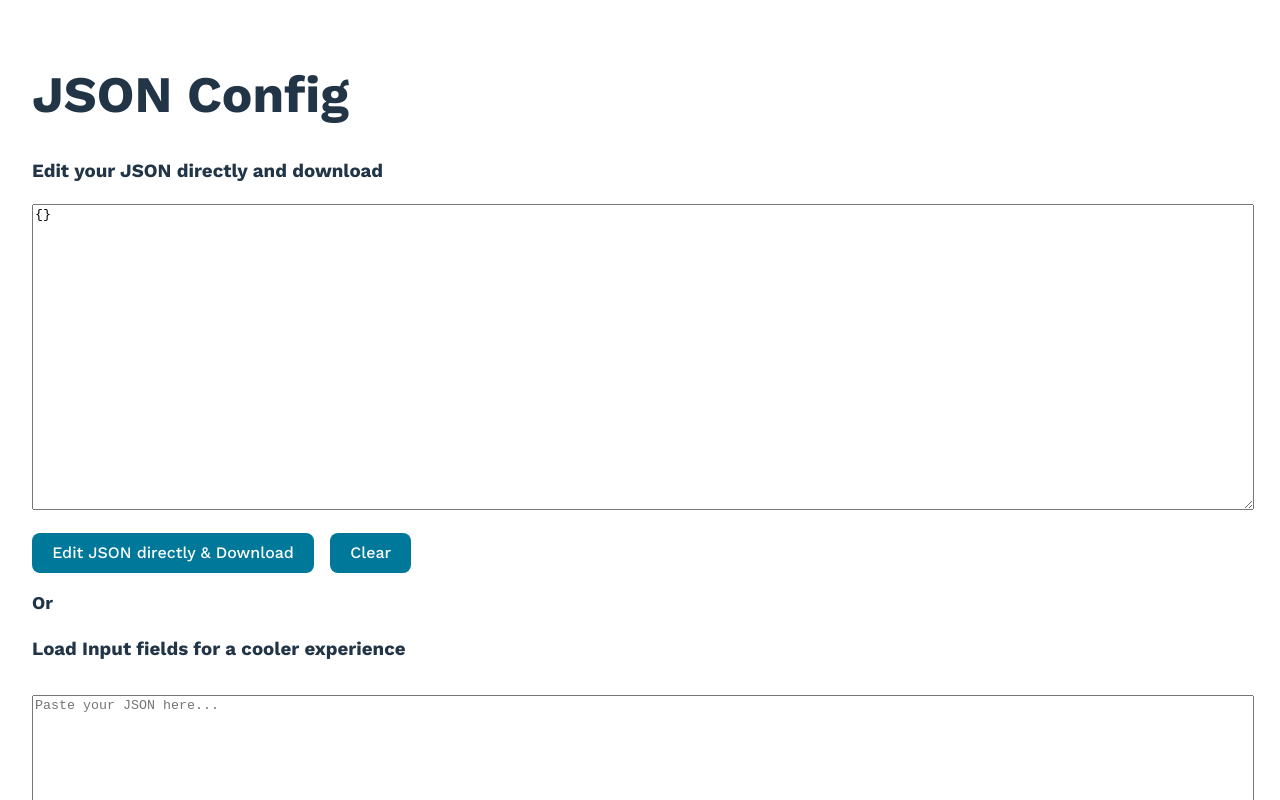
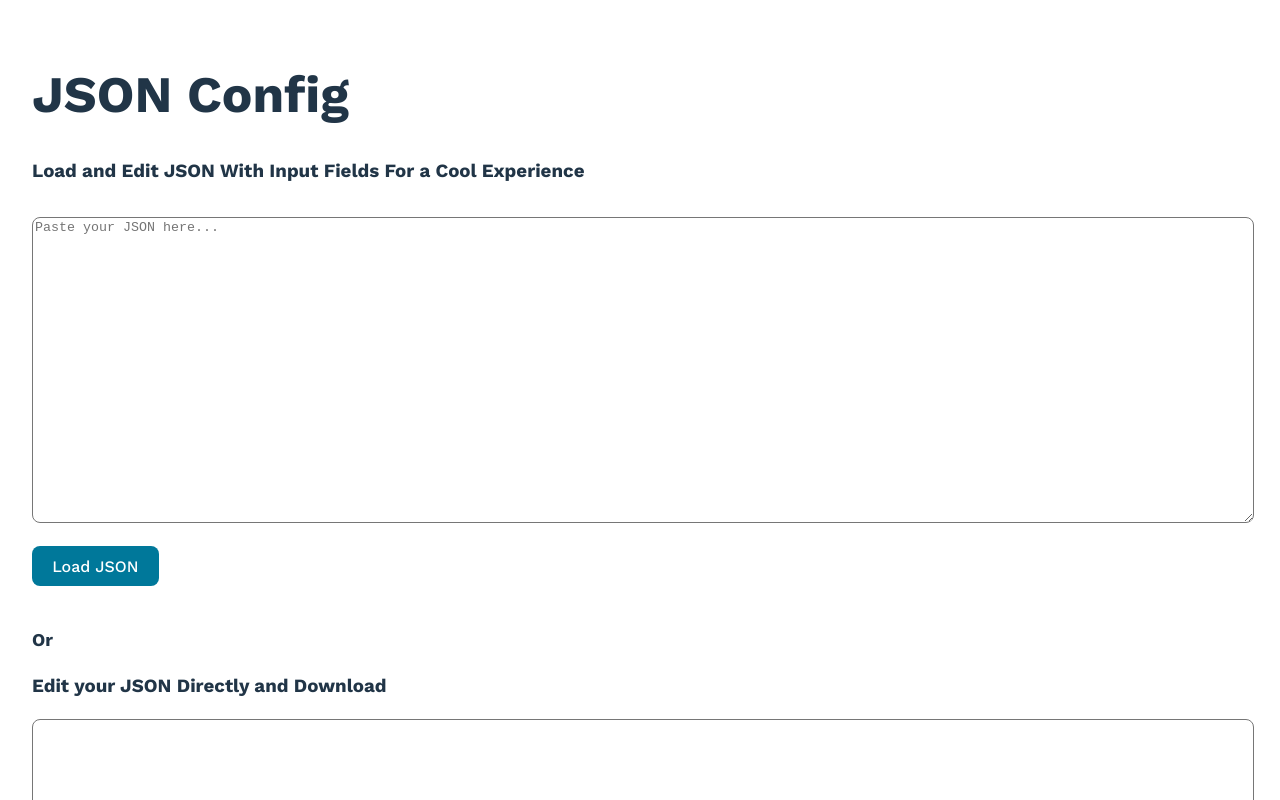
Before and after one commit to omotolamacaulay/json-config, a React (Vite) app: page / in a window 1280 px wide. Shown: the top 800 px of the page. Built offline with nearby package versions, Linux system fonts and the light colour scheme.

Commit message:
Clean up save JSON feature

```diff
--- a/src/components/FetchJson.tsx
+++ b/src/components/FetchJson.tsx
@@ -1,5 +1,5 @@
 import * as React from "react";
-import { useState, useEffect } from "react";
+import { useState } from "react";
 import SavedJsonList from "./SavedJsonList";
 
 interface JsonData {
@@ -14,22 +14,24 @@ const App: React.FC = () => {
     return storedSavedJsons ? JSON.parse(storedSavedJsons) : [];
   });
 
-  useEffect(() => {
-    const storedData = localStorage.getItem("jsonData");
-    if (storedData) {
-      setJsonData(JSON.parse(storedData));
-      setJsonString(JSON.stringify(JSON.parse(storedData), null, 2));
-    }
-  }, []);
+  //   Code below is to sace json in local storage
 
-  useEffect(() => {
-    localStorage.setItem("jsonData", JSON.stringify(jsonData));
-    setJsonString(JSON.stringify(jsonData, null, 2));
-  }, [jsonData]);
+  //   useEffect(() => {
+  //     const storedData = localStorage.getItem("jsonData");
+  //     if (storedData) {
+  //       setJsonData(JSON.parse(storedData));
+  //       setJsonString(JSON.stringify(JSON.parse(storedData), null, 2));
+  //     }
+  //   }, []);
 
-  useEffect(() => {
-    localStorage.setItem("savedJsons", JSON.stringify(savedJsons));
-  }, [savedJsons]);
+  //   useEffect(() => {
+  //     localStorage.setItem("jsonData", JSON.stringify(jsonData));
+  //     setJsonString(JSON.stringify(jsonData, null, 2));
+  //   }, [jsonData]);
+
+  //   useEffect(() => {
+  //     localStorage.setItem("savedJsons", JSON.stringify(savedJsons));
+  //   }, [savedJsons]);
 
   const handleTextareaChange = (
     event: React.ChangeEvent<HTMLTextAreaElement>
@@ -68,14 +70,14 @@ const App: React.FC = () => {
     <div>
       <h1>JSON Config</h1>
       <div>
-        <h3>Edit your JSON directly and download</h3>
+        <h3>Load and Edit JSON With Input Fields For a Cool Experience</h3>
+        <SavedJsonList savedJsons={savedJsons} setSavedJsons={setSavedJsons} />
+        <h4>Or</h4>
+        <h3>Edit your JSON Directly and Download</h3>
         <textarea value={jsonString} onChange={handleTextareaChange} />
         <button onClick={handleSave}>Edit JSON directly & Download</button>
         <button onClick={() => setJsonData({})}>Clear</button>
       </div>
-      <h4>Or</h4>
-      <h3>Load Input fields for a cooler experience</h3>
-      <SavedJsonList savedJsons={savedJsons} setSavedJsons={setSavedJsons} />
     </div>
   );
 };
--- a/src/components/SavedJsonList.tsx
+++ b/src/components/SavedJsonList.tsx
@@ -31,14 +31,14 @@ const SavedJsonList: React.FC<SavedJsonListProps> = ({
   const handleJsonLoad = () => {
     try {
       const parsedJson = JSON.parse(jsonTextArea);
-      setSavedJsons([...savedJsons, parsedJson]);
+      //   setSavedJsons([...savedJsons, parsedJson]);
       setEditingJson(parsedJson);
       setError("");
       setJsonTextArea("");
-      localStorage.setItem(
-        "savedJsons",
-        JSON.stringify([...savedJsons, parsedJson])
-      );
+      //   localStorage.setItem(
+      //     "savedJsons",
+      //     JSON.stringify([...savedJsons, parsedJson])
+      //   );
     } catch (error) {
       setError("Invalid JSON. Please check your input.");
     }
@@ -59,7 +59,7 @@ const SavedJsonList: React.FC<SavedJsonListProps> = ({
       );
       setSavedJsons(updatedSavedJsons);
       setEditingJson(null);
-      localStorage.setItem("savedJsons", JSON.stringify(updatedSavedJsons));
+      //   localStorage.setItem("savedJsons", JSON.stringify(updatedSavedJsons));
       handleDownload(editingJson);
     }
   };
--- a/src/index.css
+++ b/src/index.css
@@ -96,6 +96,7 @@ textarea {
   width: 100%;
   height: 300px;
   margin-bottom: 16px;
+  border-radius: 8px;
 }
 .modelGroup {
   margin: 16px;
```
